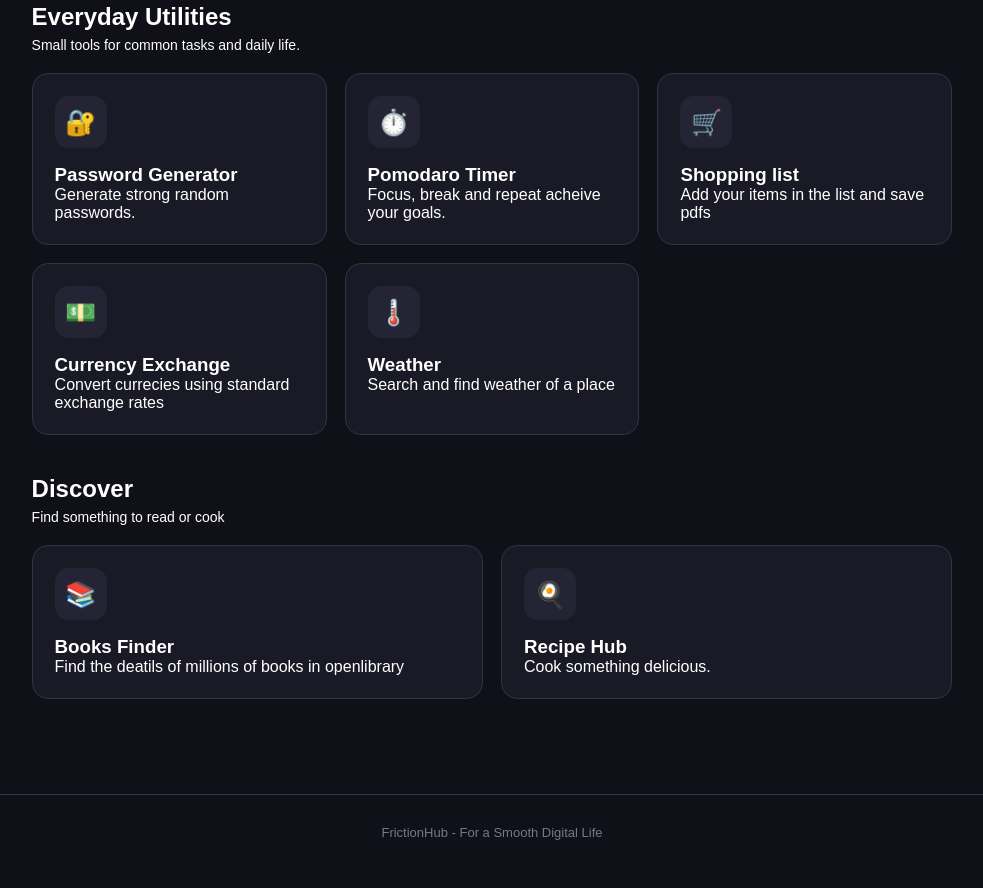
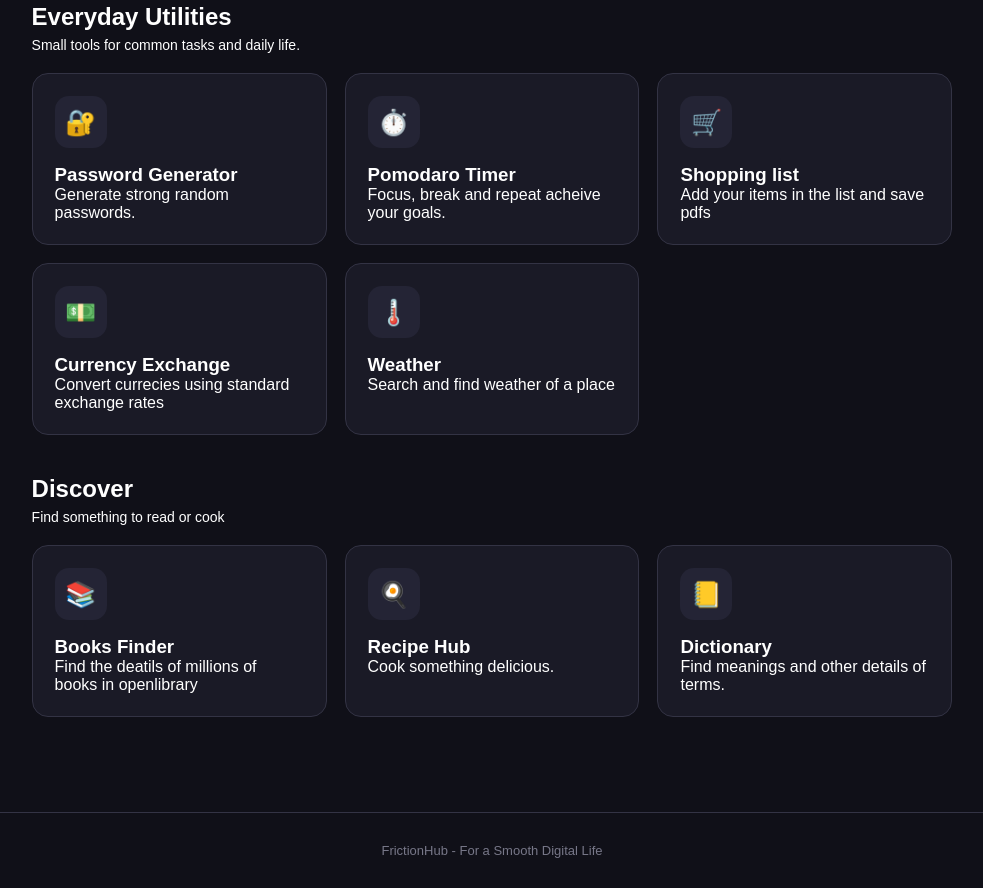
Before and after one commit to dev-l-k/FrictionHub, a plain HTML site: page index.html in a window 1280 px wide. Shown: the part 1300-2188 px from the top of the page, without its empty margins (148-1131 px from the left). Drawn offline with Linux system fonts and the light colour scheme.

Commit message:
update home

```diff
--- a/index.html
+++ b/index.html
@@ -164,6 +164,11 @@
                 <h3>Recipe Hub</h3>
                 <p>Cook something delicious.</p>
             </a>
+            <a href="./dictionary" class="app-card">
+                <div class="app-icon">📒</div>
+                <h3>Dictionary</h3>
+                <p>Find meanings and other details of terms.</p>
+            </a>
             </div>
         </section>
     </main>
```
